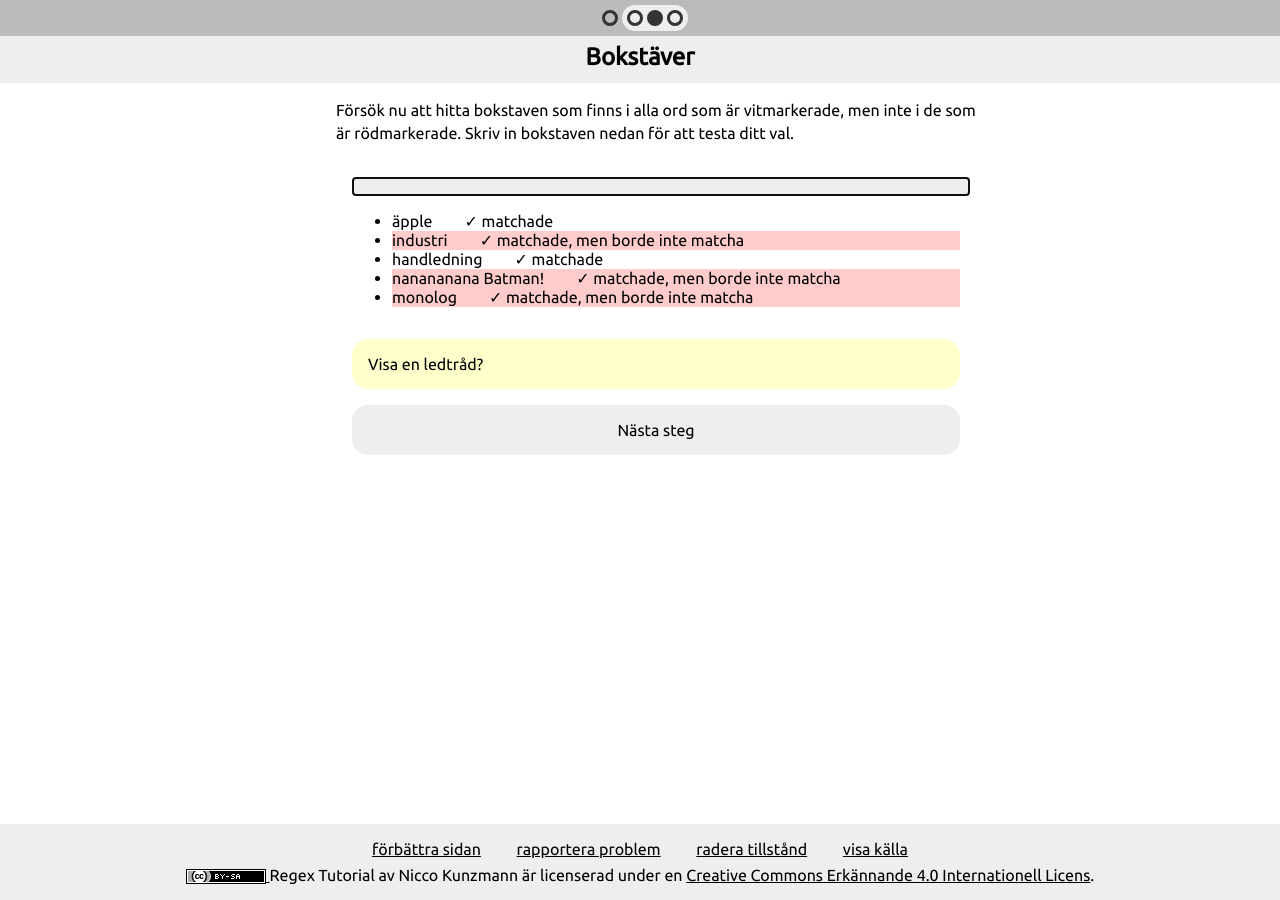
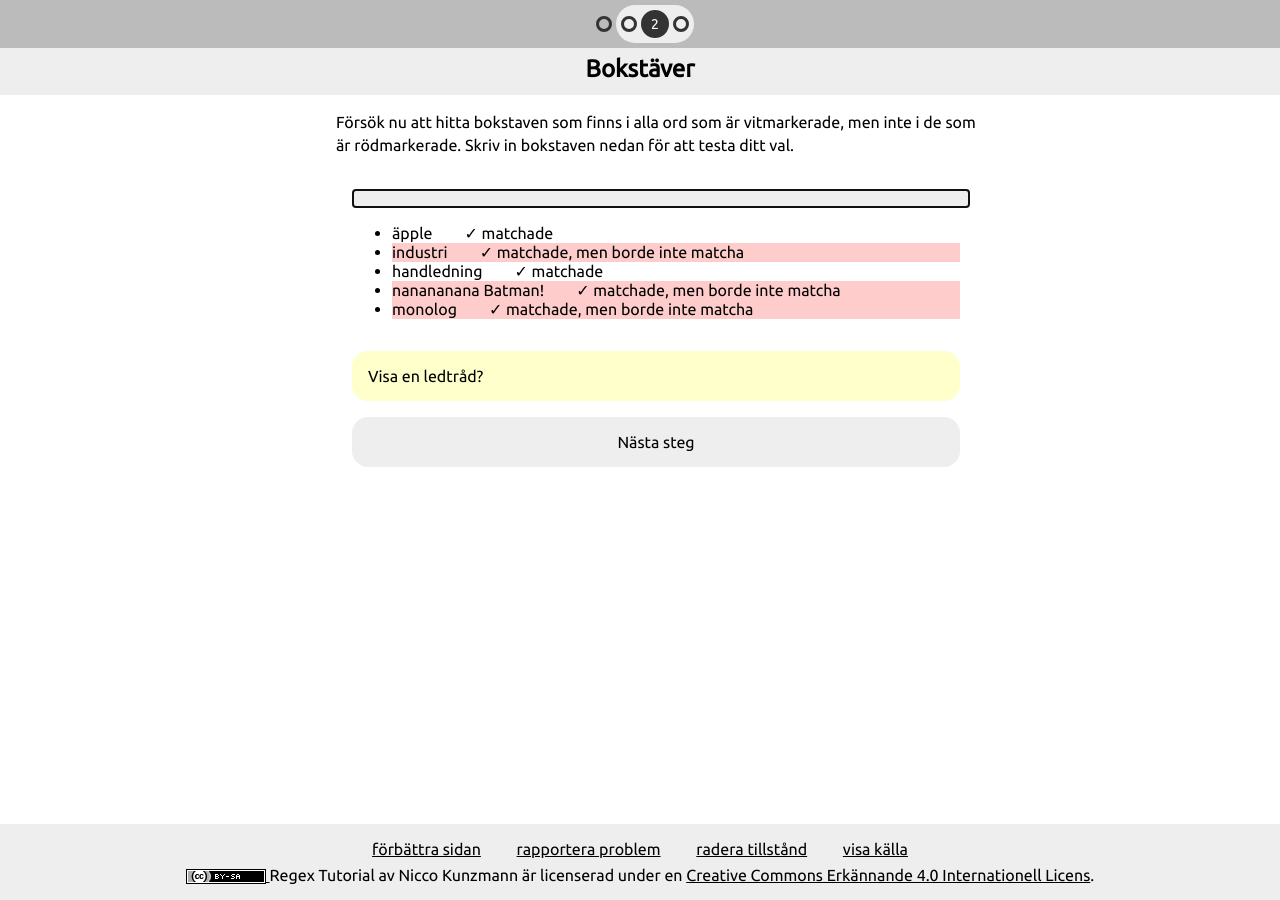
Before and after one commit to CoderDojoPotsdam/regex-tutorial, a Jekyll site: the page built from sv/01-02.html, in a window 1280 px wide. Built offline with Jekyll 4.4.1, drawn with Linux system fonts in a browser that asks for light colours.

Commit message:
The number of the current step is shown in the bubble

```diff
--- a/_layouts/tutorial.html
+++ b/_layouts/tutorial.html
@@ -70,13 +70,20 @@
         {% assign has_next_page = false %}
         {% assign next_page = nil %}
         {% for p in site.pages %}
-          {% assign p_language = p.path | split: "/" | first %}
-          {% assign file_name = p.path | split: "/" %}
+          {% assign file_name = page.path | split: "/" %}
           {% assign file_name = file_name[1] %}
-          {% assign topic = page.path | split: "-" | first %}
-          {% assign p_topic = p.path | split: "-" | first %}
 
-          {% if p_language == page.lang %}
+          {% assign p_file_name = p.path | split: "/" %}
+          {% assign p_file_name = p_file_name[1] %}
+
+          {% assign topic = file_name | split: "-" | first %}
+          {% assign p_topic = p_file_name | split: "-" | first %}
+
+          {% assign step = file_name | split: "-" %}
+          {% assign step = step[1] %}
+          {% assign step = step | split: "." | first %}
+
+          {% if p.lang == page.lang %}
             {% if p_topic == topic and same_topic_started == false %}
               <div class="same-topic">
               {% assign same_topic_started = true %}
@@ -85,7 +92,7 @@
               </div>
               {% assign same_topic_started = false %}
             {% endif %}
-            <a id="page-{{ p.path }}" class="step {% if page == p %}current{% endif %}" href="..{{ p.url }}"></a>
+            <a id="page-{{ p.path }}" class="step {% if page == p %}current{% endif %}" href="..{{ p.url }}">{% if page == p %}<script>document.write(parseInt("{{ step }}", 10));</script>{% endif %}</a>
             {% if should_assign_next %}
               {% assign should_assign_next = false %}
               {% assign has_next_page = true %}
--- a/css/progress.css
+++ b/css/progress.css
@@ -9,7 +9,7 @@
   display: block;
 }
 
-.progress .step {
+.step {
   width: 10px;
   height: 10px;
   border: 3px solid {{ site.data.colors.step-color }};
@@ -24,16 +24,24 @@
   display: inline-block;
 }
 
-.progress .step.done {
+.step.done {
   background-color: {{ site.data.colors.step-done-color }};
   border-color: {{ site.data.colors.step-done-border-color }};
 }
 
-.progress .step.current {
+.step.current {
   background-color: {{ site.data.colors.step-color }};
+  color: white;
+  text-decoration: none;
+  font-size: 14px;
+  width: 20px;
+  height: 20px;
+  line-height: 20px;
+  border-radius: 20px;
+  border-width: 4px;
 }
 
-.progress .same-topic {
+.same-topic {
   background-color: {{ site.data.colors.header-color }};
   clear: none;
   padding: 5px;
```
